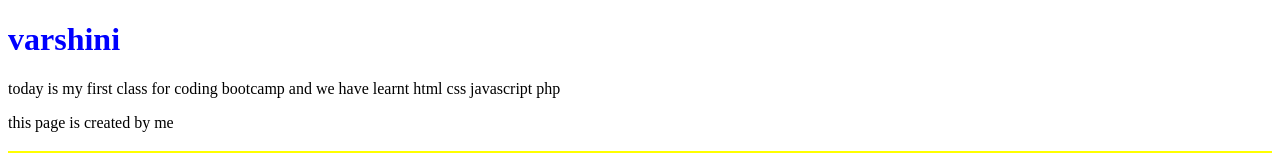
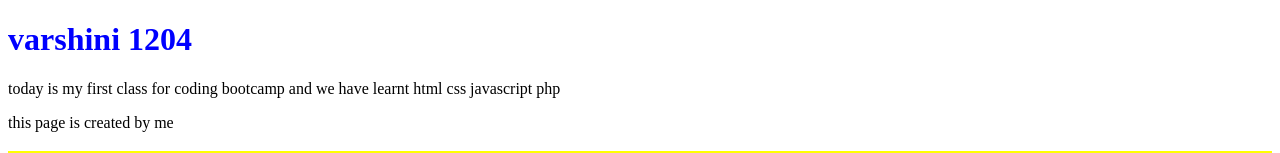
Before and after one commit to varshini1204/varshini1204.github.io, a plain HTML site: page index.html in a window 1280 px wide. Shown: the top 153 px of the page. Drawn offline with Linux system fonts and the light colour scheme.

Commit message:
Update index.html

```diff
--- a/index.html
+++ b/index.html
@@ -10,7 +10,7 @@
      <link href="style.css" type="text/css" rel="stylesheet">
  </head>
  <body>
-     <h1>varshini</h1>
+     <h1>varshini 1204</h1>
     <p>today is my first class for coding bootcamp and we have learnt html css javascript php </p>
      <p>this page is created by me</p>
      <h3>hobbies</h3>
```
